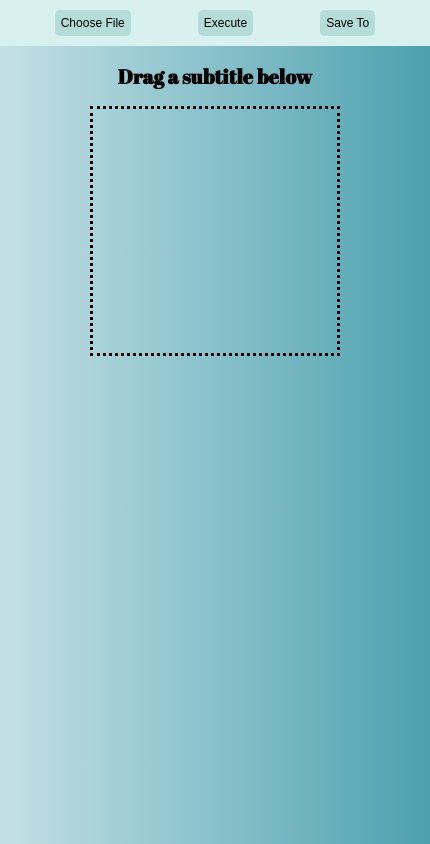
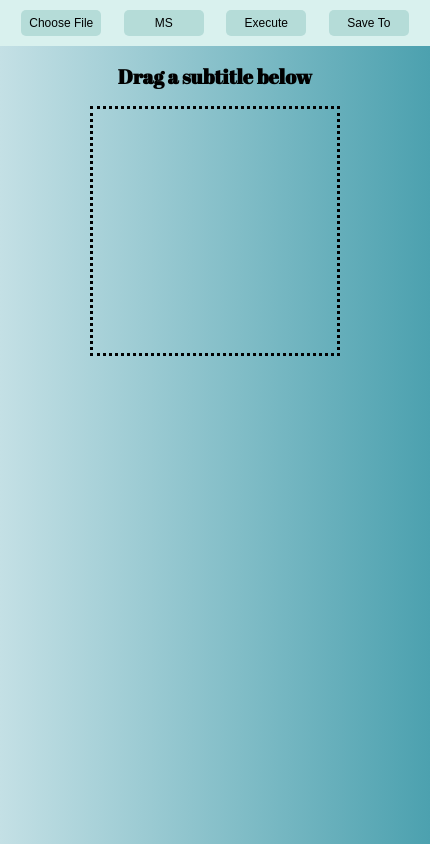
Before and after one commit to andrewsadowski/Subtitle-To-TSV, an Electron app: page src/index.html in a window 430 px wide. Drawn offline with Linux system fonts and the light colour scheme; no server answers; a web font is replaced by a local one.

Commit message:
added normalize-file button, updated styling for button min-width

```diff
--- a/src/index.html
+++ b/src/index.html
@@ -12,6 +12,7 @@
 <body>
   <section class="controls">
     <button id="choose-file">Choose File</button>
+    <button id="normalize-file">MS</button>
     <button id="execute">Execute</button>
     <button id="save-file">Save To</button>
   </section>
--- a/src/main.js
+++ b/src/main.js
@@ -10,7 +10,7 @@ let mainWindow;
 
 function createWindow() {
   // Create the browser window.
-  mainWindow = new BrowserWindow({ width: 315, height: 400 });
+  mainWindow = new BrowserWindow({ width: 430, height: 445 });
 
   // and load the index.html of the app.
   // mainWindow.loadFile('index.html');
--- a/src/renderer.js
+++ b/src/renderer.js
@@ -5,6 +5,7 @@ const currentWindow = remote.getCurrentWindow();
 const fs = require("fs");
 
 const { subParser, generateTSV } = require("./utils/sub-parser");
+const { msNormalizer } = require('./utils/msNormalizer');
 
 const chooseFile = document.querySelector("#choose-file");
 const saveTo = document.querySelector("#save-file");
--- a/src/style.css
+++ b/src/style.css
@@ -36,10 +36,11 @@ button {
 
 .controls {
   background-color: rgb(217, 241, 238);
-  padding: 10px 10px 10px 10px;
+  padding: 10px;
   width: 100%;
   display: grid;
-  grid-template-columns: repeat(5, auto);
+  grid-template-columns: repeat(4, 1fr);
+  grid-template-rows: 1fr;
 }
 
 .completed {
@@ -47,18 +48,27 @@ button {
 }
 
 #choose-file {
-  grid-column: 1 / span 2;
+  grid-column: 1;
   justify-self: center;
+  min-width: 80px;
+}
+
+#normalize-file {
+  grid-column: 2;
+  justify-self: center;
+  min-width: 80px;
 }
 
 #execute {
   grid-column: 3;
   justify-self: center;
+  min-width: 80px;
 }
 
 #save-file {
-  grid-column: 4 / span 2;
+  grid-column: 4;
   justify-self: center;
+  min-width: 80px;
 }
 
 button {
```
